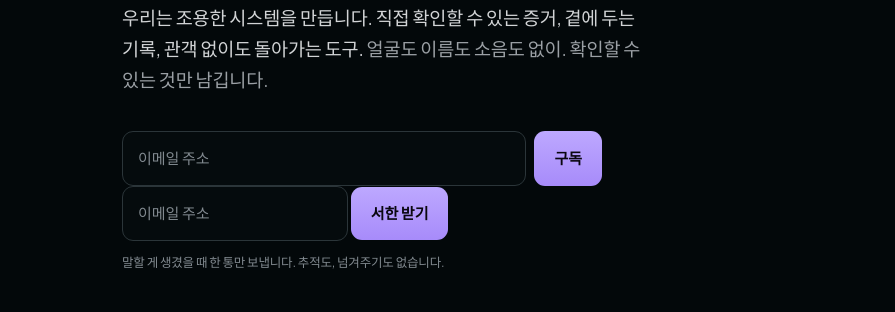
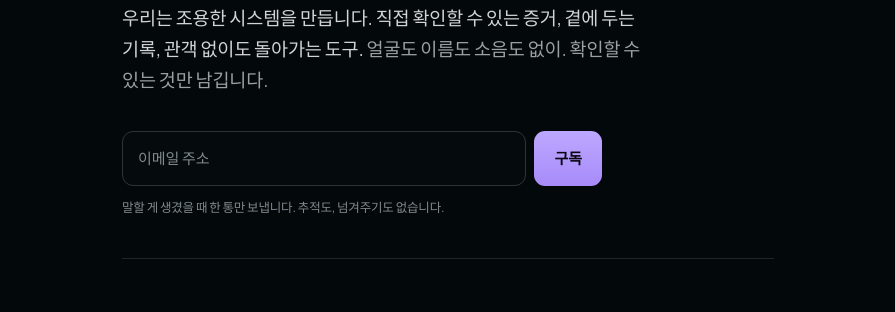
Before and after one commit to SilentFam/silentfam.github.io, a plain HTML site: page ko/index.html in a window 1280 px wide. Shown: the part 470-782 px from the top of the page, without its empty margins (192-1087 px from the left). Drawn offline with Linux system fonts and the light colour scheme.

Commit message:
Remove the orphan input left behind by the form surgery

```diff
--- a/ko/index.html
+++ b/ko/index.html
@@ -307,9 +307,6 @@
     <p class="lede">우리는 조용한 시스템을 만듭니다. 직접 확인할 수 있는 증거, 곁에 두는 기록, 관객 없이도 돌아가는 도구. <span class="q">얼굴도 이름도 소음도 없이. 확인할 수 있는 것만 남깁니다.</span></p>
     <div class="sub" id="subscribe">
       <form action="mailto:hello@silentfam.com" method="post" enctype="text/plain"><input type="email" name="email" placeholder="이메일 주소" aria-label="이메일 주소" required><button type="submit">구독</button></form>
-        <input type="email" name="email" placeholder="이메일 주소" aria-label="이메일 주소" required>
-        <button type="submit">서한 받기</button>
-      </form>
       <p class="fine">말할 게 생겼을 때 한 통만 보냅니다. 추적도, 넘겨주기도 없습니다.</p>
     </div>
   </div>
```
Also changed, not shown: index.html (+0 -3 lines).
